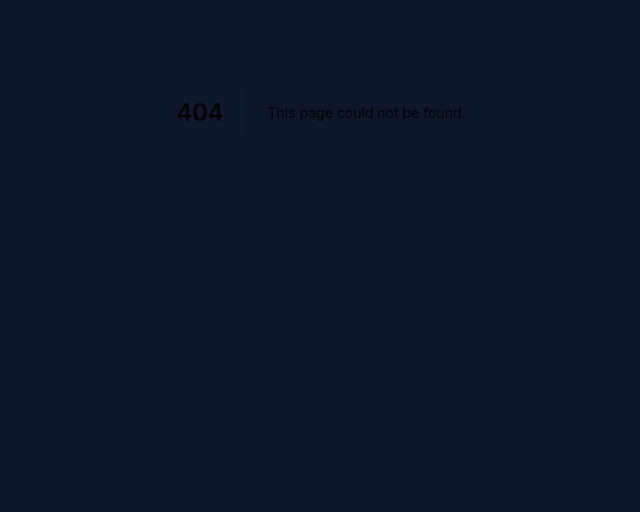
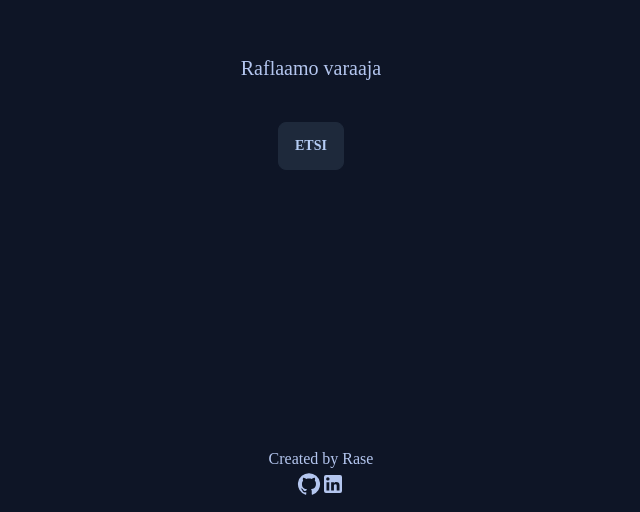
Before and after one commit to 52617365/varaapoyta, a Next.js app: page /varaa in a window 1280 px wide. Before the commit this address had no page. Shown: the part 288-800 px from the top of the page, without its empty margins (319-959 px from the left). Built offline with nearby package versions, Linux system fonts and the light colour scheme.

Commit message:
Varaa sivu tehty, tama tulee sisaltamaan kayttoliittyman, josta pystyy varaamaan poydan.

```diff
--- /dev/null
+++ b/pages/varaa.tsx
@@ -0,0 +1,21 @@
+import Button from "../components/Button"
+import SiteFooter from "../components/SiteFooter";
+
+function Varaa() {
+    return (
+        <>
+            <div className="hero min-h-screen bg-base-200">
+                <div className="hero-content text-center">
+                    <div className="max-w-md pr-5">
+                        {/*TODO: Add different paths to different oauth logins here*/}
+                        <h1 className={"text-xl pb-10"}>Raflaamo varaaja</h1>
+                        <Button/>
+                    </div>
+                </div>
+            </div>
+            <SiteFooter/>
+        </>
+    )
+}
+
+export default Varaa;
```
